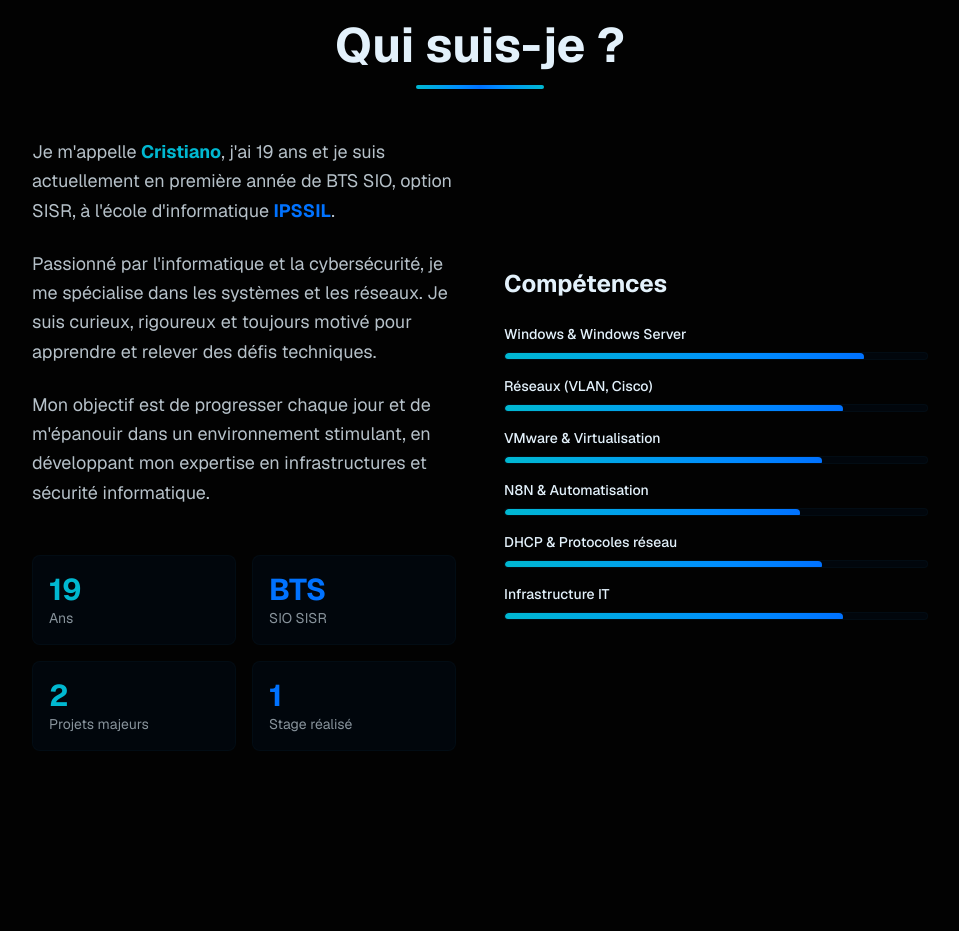
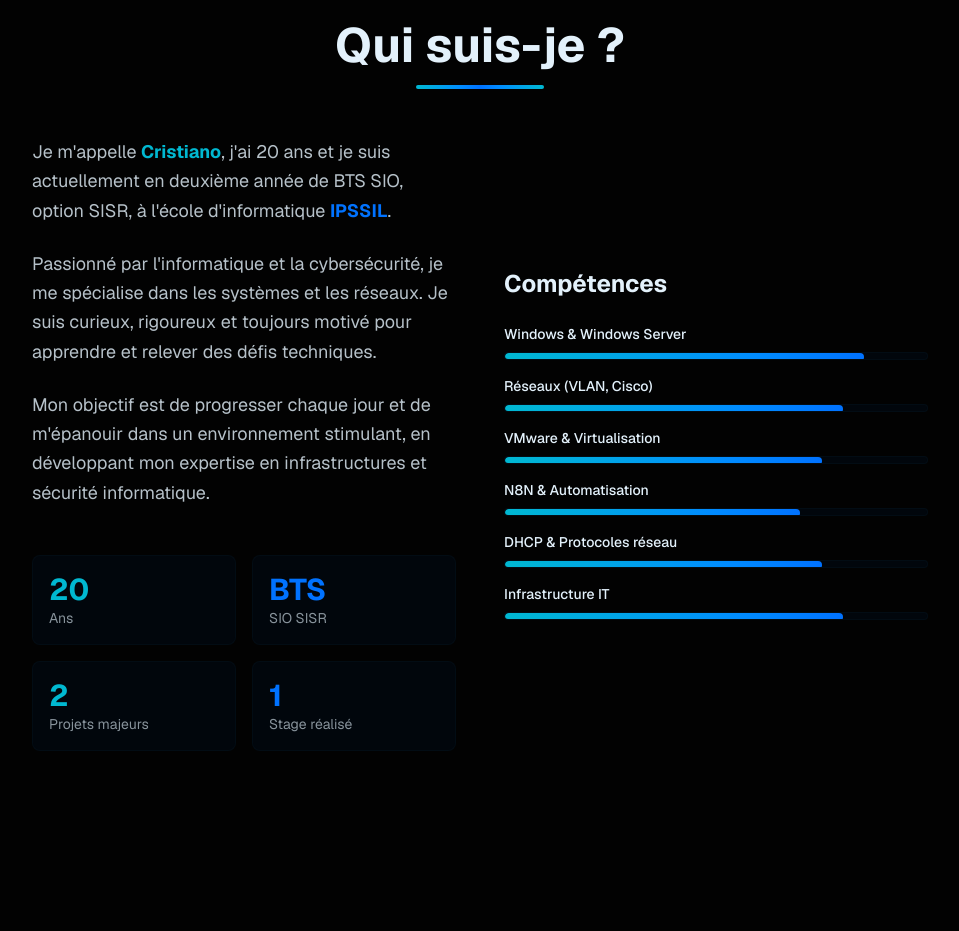
Before and after one commit to Arg0naute07/v0-portfolio-creation, a Next.js app: page / in a window 1280 px wide. Shown: the part 940-1871 px from the top of the page, without its empty margins (160-1119 px from the left). Built offline with nearby package versions, Linux system fonts and the light colour scheme.

Commit message:
fix: update about section age and study year
Correct age to 20 and update study year to second year.

```diff
--- a/components/about.tsx
+++ b/components/about.tsx
@@ -14,8 +14,8 @@ export function About() {
         <div className="grid md:grid-cols-2 gap-12 items-center max-w-4xl mx-auto">
           <div className="space-y-6 text-foreground/80">
             <p className="text-lg leading-relaxed">
-              Je m&apos;appelle <strong className="text-accent">Cristiano</strong>, j&apos;ai 19 ans et je suis
-              actuellement en première année de BTS SIO, option SISR, à l&apos;école d&apos;informatique{" "}
+              Je m&apos;appelle <strong className="text-accent">Cristiano</strong>, j&apos;ai 20 ans et je suis
+              actuellement en deuxième année de BTS SIO, option SISR, à l&apos;école d&apos;informatique{" "}
               <strong className="text-primary">IPSSIL</strong>.
             </p>
             <p className="text-lg leading-relaxed">
@@ -29,7 +29,7 @@ export function About() {
 
             <div className="grid grid-cols-2 gap-4 pt-6">
               <div className="bg-card border border-border/50 p-4 rounded-lg hover:border-accent/50 transition-colors">
-                <p className="text-3xl font-bold text-accent">19</p>
+                <p className="text-3xl font-bold text-accent">20</p>
                 <p className="text-sm text-foreground/60">Ans</p>
               </div>
               <div className="bg-card border border-border/50 p-4 rounded-lg hover:border-accent/50 transition-colors">
```
